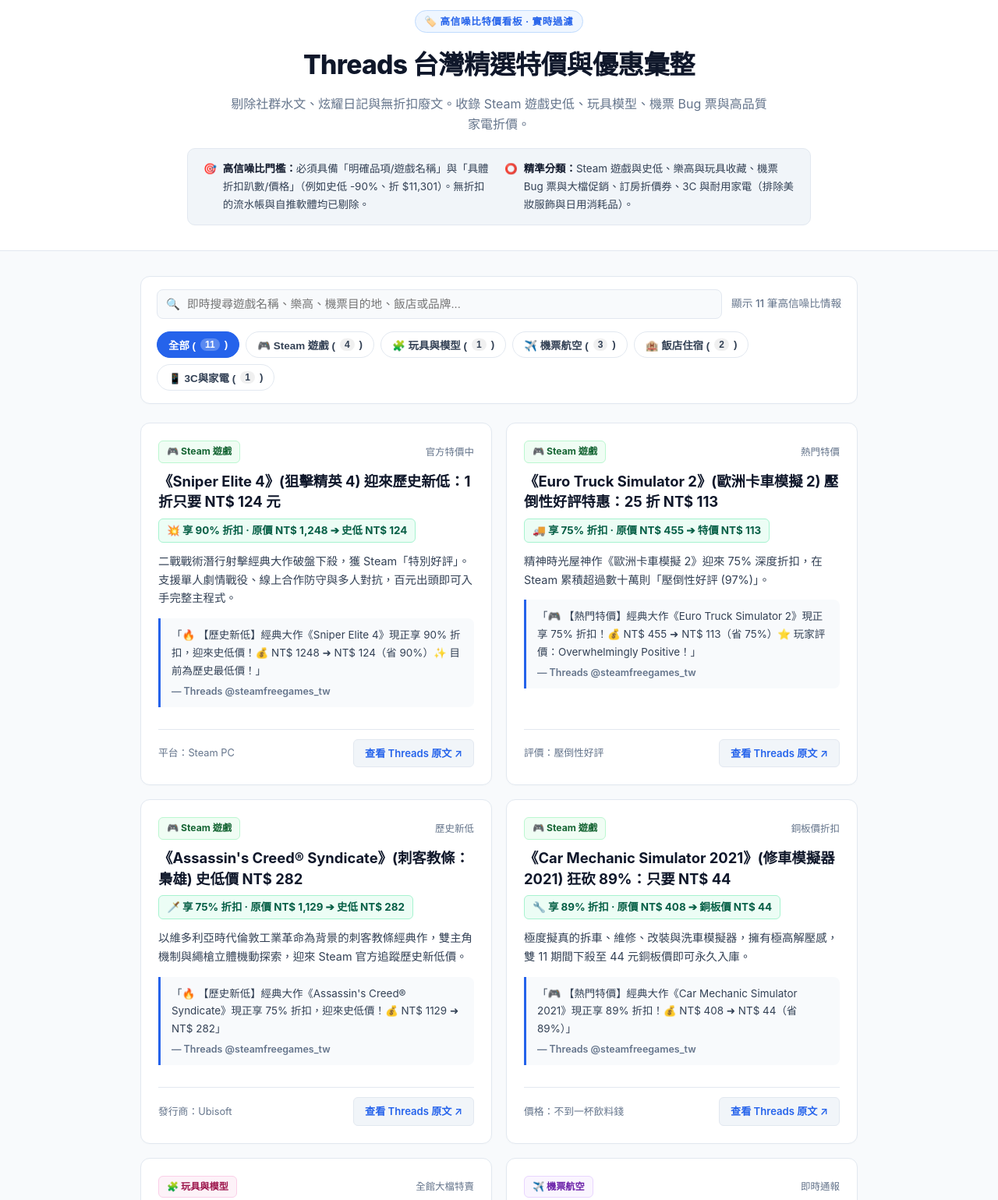
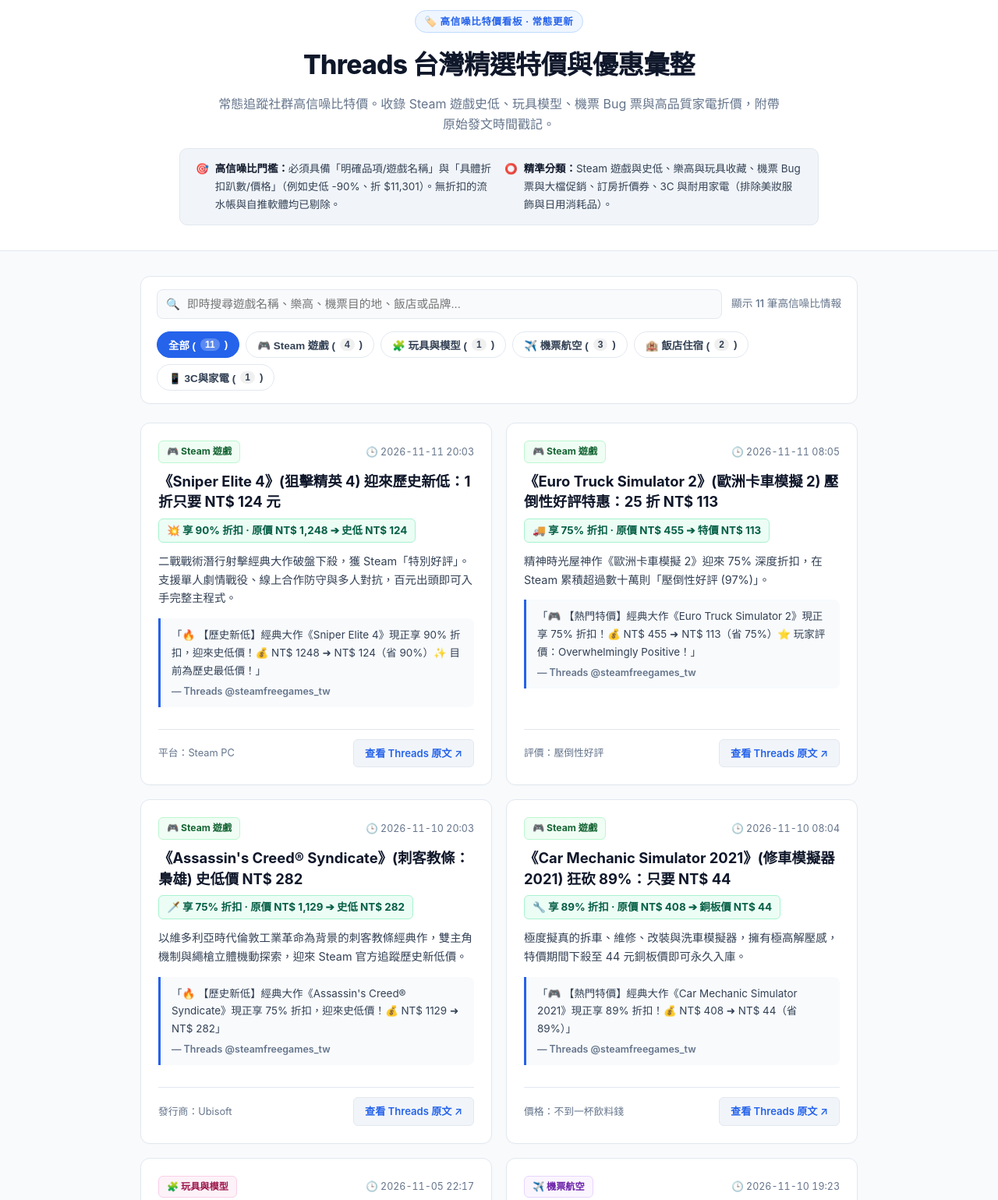
Before and after one commit to chenhan-agent/brief, a plain HTML site: page threads-taiwan-deals.html in a window 1280 px wide. Shown: the part 67-1606 px from the top of the page at 78% size. Drawn offline with Linux system fonts and the light colour scheme.

Commit message:
refactor: rename deals page to threads-taiwan-deals.html and add exact post timestamps
- Remove 2026-11 prefix for evergreen continuous updates
- Display exact publication timestamps on all cards (e.g. 2026-11-11 20:03)
- Update index.html links

```diff
--- a/2026-11-threads-taiwan-deals.html
+++ b/threads-taiwan-deals.html
@@ -3,8 +3,8 @@
 <head>
 <meta charset="UTF-8">
 <meta name="viewport" content="width=device-width, initial-scale=1.0">
-<title>Threads 台灣精選特價與優惠情報 · 高信噪比精選輯 — Brief 新聞簡報</title>
-<meta name="description" content="基於 Threads 台灣社群真實討論之高信噪比特價情報彙整。嚴格過濾生活流水帳、炫耀文、美妝服飾與消耗品，聚焦 Steam 遊戲史低、玩具模型、機票 Bug 票、飯店折價券與 3C 家電破盤特惠。">
+<title>Threads 台灣精選特價與優惠情報 · 常態追蹤看板 — Brief 新聞簡報</title>
+<meta name="description" content="基於 Threads 台灣社群真實討論之高信噪比特價情報彙整。嚴格過濾生活流水帳、炫耀文、美妝服飾與消耗品，聚焦 Steam 遊戲史低、玩具模型、機票 Bug 票、飯店折價券與 3C 家電破盤特惠。附帶精確發文時間戳記。">
 <style>
   :root {
     --bg: #f8fafc;
@@ -89,7 +89,7 @@
   .tagline {
     font-size: 1rem;
     color: var(--text-muted);
-    max-width: 700px;
+    max-width: 720px;
     margin: 0 auto 18px;
     line-height: 1.6;
   }
@@ -100,7 +100,7 @@
     border: 1px solid var(--border);
     border-radius: 10px;
     padding: 14px 20px;
-    max-width: 800px;
+    max-width: 820px;
     margin: 0 auto;
     font-size: .84rem;
     text-align: left;
@@ -255,7 +255,14 @@
   .tag.hotel  { background: var(--tag-hotel-bg);  color: var(--tag-hotel-text);  border-color: var(--tag-hotel-border); }
   .tag.tech   { background: var(--tag-tech-bg);   color: var(--tag-tech-text);   border-color: var(--tag-tech-border); }
 
-  .post-date { font-size: .78rem; color: var(--text-muted); }
+  .post-date {
+    font-size: .78rem;
+    color: var(--text-muted);
+    display: inline-flex;
+    align-items: center;
+    gap: 4px;
+    font-variant-numeric: tabular-nums;
+  }
 
   .deal-title {
     font-size: 1.15rem;
@@ -367,9 +374,9 @@
   <div class="back-nav">
     <a href="index.html">← 回到 Brief 簡報庫首頁</a>
   </div>
-  <div class="badge">🏷️ 高信噪比特價看板 · 實時過濾</div>
+  <div class="badge">🏷️ 高信噪比特價看板 · 常態更新</div>
   <h1>Threads 台灣精選特價與優惠彙整</h1>
-  <p class="tagline">剔除社群水文、炫耀日記與無折扣廢文。收錄 Steam 遊戲史低、玩具模型、機票 Bug 票與高品質家電折價。</p>
+  <p class="tagline">常態追蹤社群高信噪比特價。收錄 Steam 遊戲史低、玩具模型、機票 Bug 票與高品質家電折價，附帶原始發文時間戳記。</p>
 
   <div class="rules-banner">
     <div class="rule-item">
@@ -415,7 +422,7 @@
       <div class="card-top">
         <div class="card-meta">
           <span class="tag steam">🎮 Steam 遊戲</span>
-          <span class="post-date">官方特價中</span>
+          <span class="post-date">🕒 2026-11-11 20:03</span>
         </div>
         <h2 class="deal-title">《Sniper Elite 4》(狙擊精英 4) 迎來歷史新低：1 折只要 NT$ 124 元</h2>
         <div class="deal-highlight steam-cut">💥 享 90% 折扣 · 原價 NT$ 1,248 ➔ 史低 NT$ 124</div>
@@ -438,7 +445,7 @@
       <div class="card-top">
         <div class="card-meta">
           <span class="tag steam">🎮 Steam 遊戲</span>
-          <span class="post-date">熱門特價</span>
+          <span class="post-date">🕒 2026-11-11 08:05</span>
         </div>
         <h2 class="deal-title">《Euro Truck Simulator 2》(歐洲卡車模擬 2) 壓倒性好評特惠：25 折 NT$ 113</h2>
         <div class="deal-highlight steam-cut">🚚 享 75% 折扣 · 原價 NT$ 455 ➔ 特價 NT$ 113</div>
@@ -461,7 +468,7 @@
       <div class="card-top">
         <div class="card-meta">
           <span class="tag steam">🎮 Steam 遊戲</span>
-          <span class="post-date">歷史新低</span>
+          <span class="post-date">🕒 2026-11-10 20:03</span>
         </div>
         <h2 class="deal-title">《Assassin's Creed® Syndicate》(刺客教條：梟雄) 史低價 NT$ 282</h2>
         <div class="deal-highlight steam-cut">🗡️ 享 75% 折扣 · 原價 NT$ 1,129 ➔ 史低 NT$ 282</div>
@@ -484,12 +491,12 @@
       <div class="card-top">
         <div class="card-meta">
           <span class="tag steam">🎮 Steam 遊戲</span>
-          <span class="post-date">銅板價折扣</span>
+          <span class="post-date">🕒 2026-11-10 08:04</span>
         </div>
         <h2 class="deal-title">《Car Mechanic Simulator 2021》(修車模擬器 2021) 狂砍 89%：只要 NT$ 44</h2>
         <div class="deal-highlight steam-cut">🔧 享 89% 折扣 · 原價 NT$ 408 ➔ 銅板價 NT$ 44</div>
         <p class="deal-desc">
-          極度擬真的拆車、維修、改裝與洗車模擬器，擁有極高解壓感，雙 11 期間下殺至 44 元銅板價即可永久入庫。
+          極度擬真的拆車、維修、改裝與洗車模擬器，擁有極高解壓感，特價期間下殺至 44 元銅板價即可永久入庫。
         </p>
         <div class="quote-box">
           「🎮 【熱門特價】經典大作《Car Mechanic Simulator 2021》現正享 89% 折扣！💰 NT$ 408 ➜ NT$ 44（省 89%）」
@@ -507,7 +514,7 @@
       <div class="card-top">
         <div class="card-meta">
           <span class="tag toy">🧩 玩具與模型</span>
-          <span class="post-date">全館大檔特賣</span>
+          <span class="post-date">🕒 2026-11-05 22:17</span>
         </div>
         <h2 class="deal-title">樂高（LEGO）線上年末大特展：全館指定熱門系列 5～6 折起</h2>
         <div class="deal-highlight">🏎️ 熱門賽車/星戰/瑪利歐直接 5 折 · F1 賽車下殺 4 千多</div>
@@ -530,7 +537,7 @@
       <div class="card-top">
         <div class="card-meta">
           <span class="tag flight">✈️ 機票航空</span>
-          <span class="post-date">即時通報</span>
+          <span class="post-date">🕒 2026-11-10 19:23</span>
         </div>
         <h2 class="deal-title">亞洲航空（AirAsia）大阪回台北出現 $1,500 元 Bug 票</h2>
         <div class="deal-highlight">💥 大阪 ➔ 台北單程只要 $1,500 元</div>
@@ -553,7 +560,7 @@
       <div class="card-top">
         <div class="card-meta">
           <span class="tag flight">✈️ 機票航空</span>
-          <span class="post-date">大檔期促銷</span>
+          <span class="post-date">🕒 2026-11-11 00:01</span>
         </div>
         <h2 class="deal-title">傳統三大航空限時促銷：星宇香港來回 $3,999、曼谷 $5,999 起</h2>
         <div class="deal-highlight">🔥 星宇香港 $3,999、曼谷 $5,999、大阪 $8,999</div>
@@ -576,7 +583,7 @@
       <div class="card-top">
         <div class="card-meta">
           <span class="tag flight">✈️ 機票航空</span>
-          <span class="post-date">促銷檔期</span>
+          <span class="post-date">🕒 2026-11-05 19:35</span>
         </div>
         <h2 class="deal-title">樂桃航空（Peach）日本全線促銷：單程未稅 $1,280 起</h2>
         <div class="deal-highlight">🏷️ 單程未稅 $1,280 起 · 旅遊日適用至 2027/3/20</div>
@@ -599,7 +606,7 @@
       <div class="card-top">
         <div class="card-meta">
           <span class="tag hotel">🏨 飯店住宿</span>
-          <span class="post-date">跨年適用</span>
+          <span class="post-date">🕒 2026-11-09 14:51</span>
         </div>
         <h2 class="deal-title">Booking.com 年末全球飯店促銷：全面 85 折優惠</h2>
         <div class="deal-highlight">🏨 全球精選飯店 85 折 · 入住期限至 2027/01/07</div>
@@ -622,7 +629,7 @@
       <div class="card-top">
         <div class="card-meta">
           <span class="tag hotel">🏨 飯店住宿</span>
-          <span class="post-date">限量折價券</span>
+          <span class="post-date">🕒 2026-10-10 17:39</span>
         </div>
         <h2 class="deal-title">Trip.com 住宿限量神券：滿 $201 元現折 $200 元</h2>
         <div class="deal-highlight">💰 幾乎免費門檻 · 國內外旅宿無差別折抵</div>
@@ -645,7 +652,7 @@
       <div class="card-top">
         <div class="card-meta">
           <span class="tag tech">📱 3C與家電</span>
-          <span class="post-date">年度破盤</span>
+          <span class="post-date">🕒 2026-11-09 13:39</span>
         </div>
         <h2 class="deal-title">Dyson 旗艦無線吸塵器大促銷：原價 $18,900 降至 $7,599</h2>
         <div class="deal-highlight">⚡ 現折 $11,301 · 實質 4 折優惠</div>
```
Also changed, not shown: index.html (+2 -2 lines).
